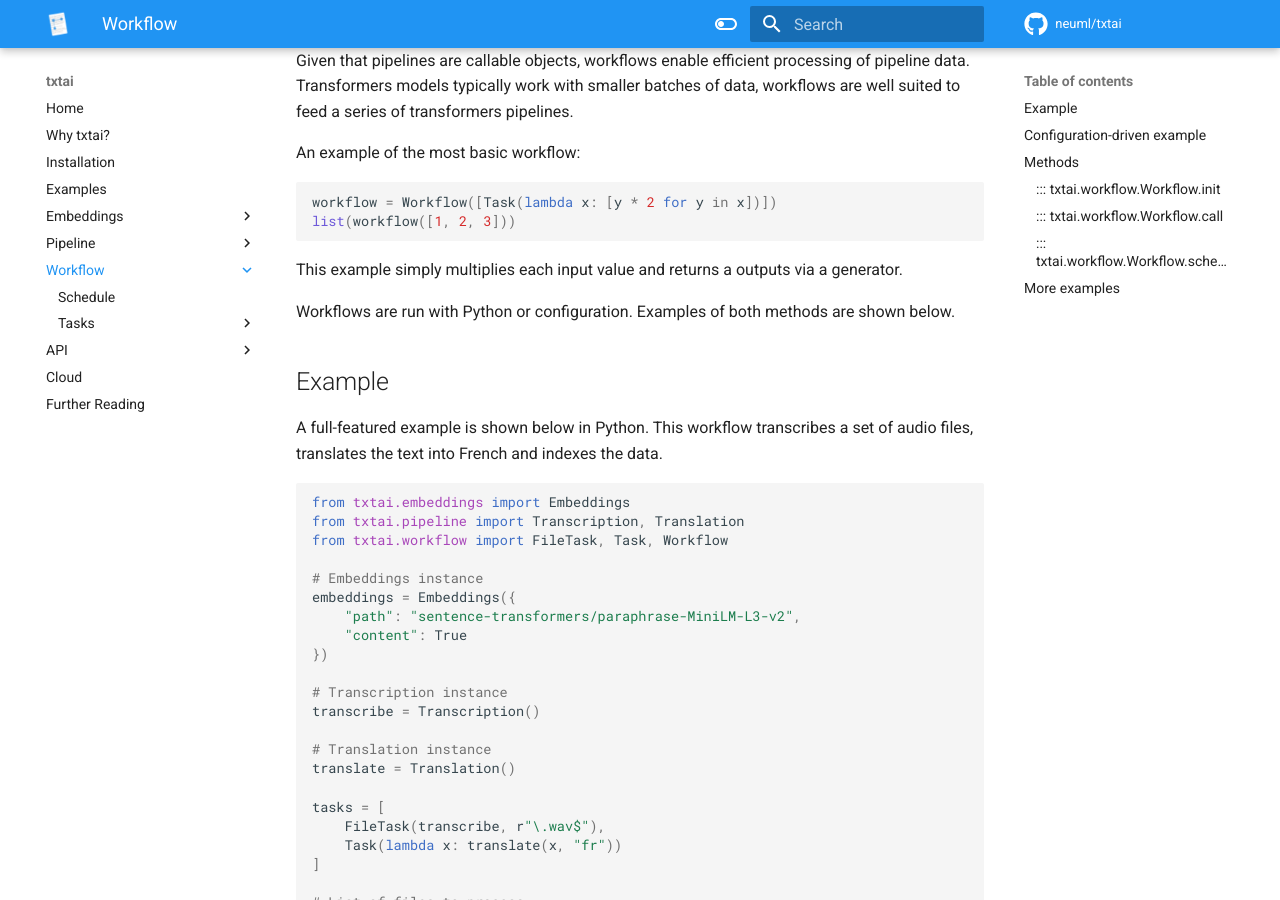
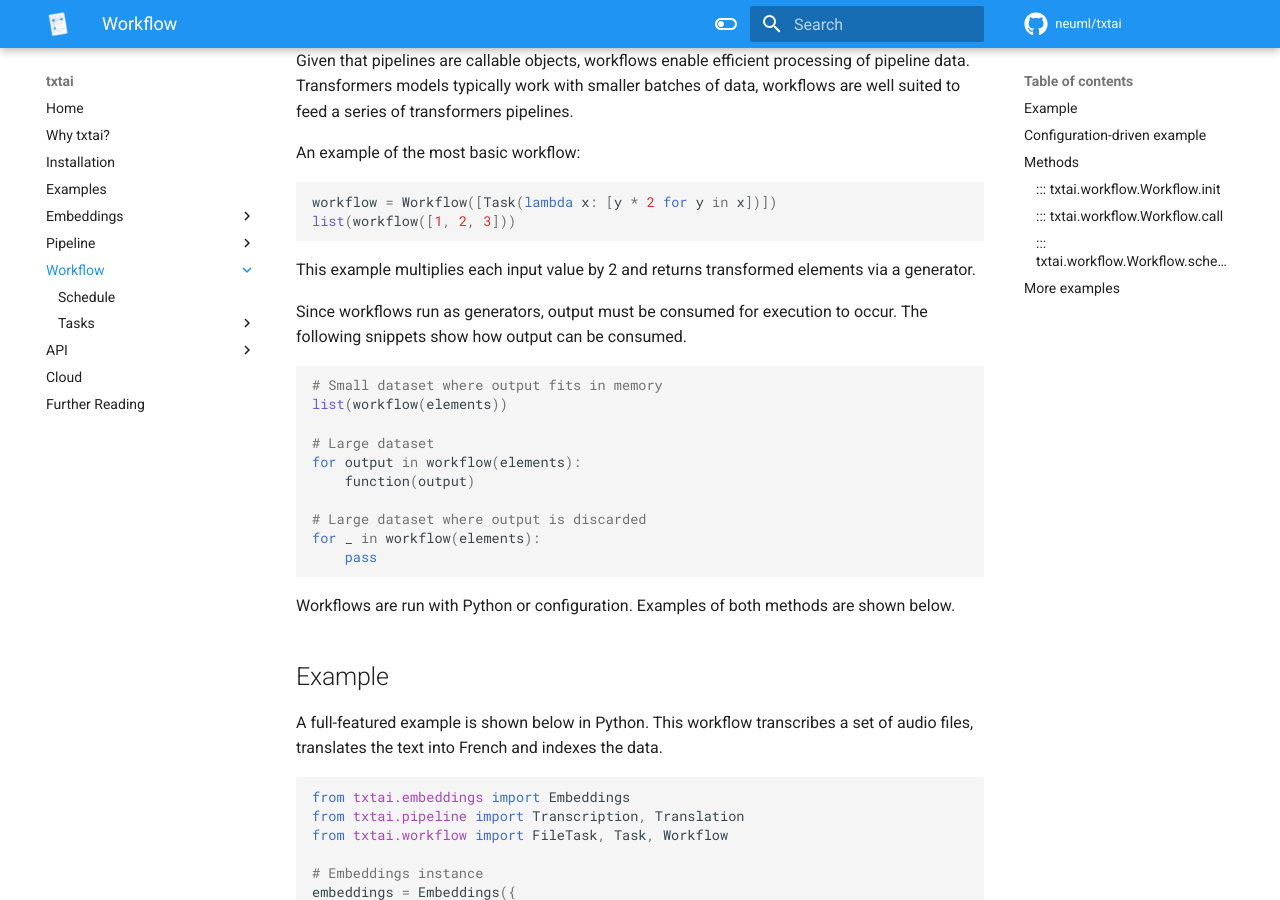
Before and after one commit to neuml/txtai, an MkDocs documentation site: the page built from docs/workflow/index.md, in a window 1280 px wide and 900 px high, scrolled down 742 px. Built offline with MkDocs 1.6.1 and Material for MkDocs 9.7.7, drawn with Linux system fonts in a browser that asks for light colours; comment, search, counter and statistics services are not loaded.

Commit message:
Update workflow documentation to note generator execution, closes #336

````diff
--- a/docs/workflow/index.md
+++ b/docs/workflow/index.md
@@ -14,7 +14,22 @@ workflow = Workflow([Task(lambda x: [y * 2 for y in x])])
 list(workflow([1, 2, 3]))
 ```
 
-This example simply multiplies each input value and returns a outputs via a generator.
+This example multiplies each input value by 2 and returns transformed elements via a generator.
+
+Since workflows run as generators, output must be consumed for execution to occur. The following snippets show how output can be consumed.
+
+```python
+# Small dataset where output fits in memory
+list(workflow(elements))
+
+# Large dataset
+for output in workflow(elements):
+    function(output)
+
+# Large dataset where output is discarded
+for _ in workflow(elements):
+    pass
+```
 
 Workflows are run with Python or configuration. Examples of both methods are shown below.
 
````
Also changed, not shown: 1 other file.
